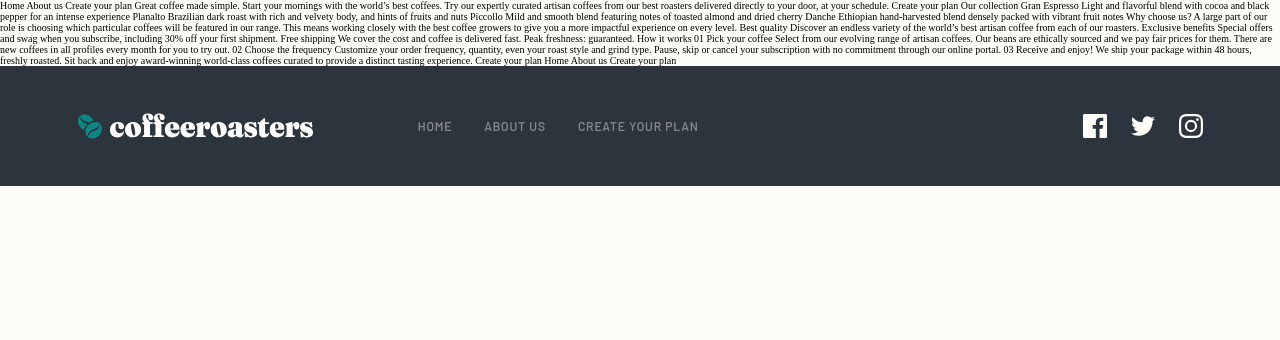
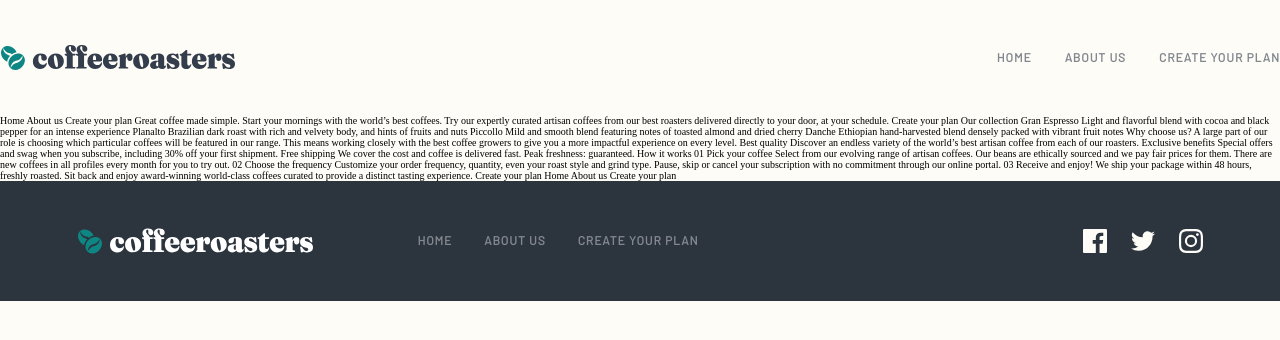
Before and after one commit to Dawid-Kolankowski/coffeeroasters-subscription-site, a plain HTML site: page index.html in a window 1280 px wide. Drawn offline with Linux system fonts and the light colour scheme.

Commit message:
add nav bar, no mobile

```diff
--- /dev/null
+++ b/header.js
@@ -0,0 +1,15 @@
+const btnHamburger = document.querySelector("#btnHamburger");
+const header = document.querySelector(".header");
+const body = document.body;
+const overlay = document.querySelector(".overlay");
+
+btnHamburger.addEventListener("click", function () {
+  console.log(overlay);
+  header.classList.toggle("open");
+  body.classList.toggle("no-scroll");
+});
+
+overlay.addEventListener("click", function () {
+  header.classList.toggle("open");
+  body.classList.toggle("no-scroll");
+});
--- a/index.html
+++ b/index.html
@@ -21,10 +21,38 @@
       href="https://fonts.googleapis.com/css2?family=Barlow&display=swap"
       rel="stylesheet"
     />
-
+    <script defer src="./header.js"></script>
     <title>Coffeeroasters subscription site</title>
   </head>
   <body>
+    <header class="header container">
+      <div class="overlay"></div>
+      <nav class="header__nav container">
+        <a href="./index.html" class="header__logo">
+          <img
+            class="header__logo"
+            src="./assets/shared/desktop/logo.svg"
+            alt="logo"
+          />
+        </a>
+
+        <div id="btnHamburger" class="header__toggle hide-for-tablet">
+          <span></span>
+          <span></span>
+          <span></span>
+        </div>
+        <div class="header__links hide-for-mobile">
+          <a href="">HOME</a>
+          <a href="">ABOUT US</a>
+          <a href="">CREATE YOUR PLAN</a>
+        </div>
+      </nav>
+      <div class="header__menu hide-for-tablet">
+        <a href="">Home</a>
+        <a href="">About Us</a>
+        <a href="">Create Your Plan</a>
+      </div>
+    </header>
     Home About us Create your plan Great coffee made simple. Start your mornings
     with the world’s best coffees. Try our expertly curated artisan coffees from
     our best roasters delivered directly to your door, at your schedule. Create
--- a/styles/_global.scss
+++ b/styles/_global.scss
@@ -18,3 +18,7 @@ img {
 body {
   background-color: $light-cream;
 }
+
+a {
+  text-decoration: none;
+}
--- a/styles/_utils.scss
+++ b/styles/_utils.scss
@@ -10,3 +10,15 @@
     max-width: 128rem;
   }
 }
+
+.hide-for-mobile {
+  @media screen and (max-width: $tablet) {
+    display: none !important;
+  }
+}
+
+.hide-for-tablet {
+  @include size(tablet) {
+    display: none !important;
+  }
+}
--- /dev/null
+++ b/styles/components/_header.scss
@@ -0,0 +1,40 @@
+.header {
+  &__nav {
+    display: flex;
+    justify-content: space-between;
+    align-items: center;
+    padding-top: 3.2rem;
+    padding-bottom: 4rem;
+
+    @include size(tablet) {
+      padding-top: 4rem;
+      padding-bottom: 5.3rem;
+    }
+    @include size(desktop) {
+      padding-top: 4.4rem;
+      padding-bottom: 4.4rem;
+    }
+  }
+
+  &__links {
+    display: flex;
+    gap: 3.3rem;
+    a {
+      font-family: $font-barlow;
+      color: $grey;
+      font-style: normal;
+      font-weight: 700;
+      font-size: 12px;
+      line-height: 15px;
+
+      letter-spacing: 0.923077px;
+      text-transform: uppercase;
+    }
+  }
+  &__logo {
+    width: 16.8rem;
+    @include size(tablet) {
+      width: 23.6rem;
+    }
+  }
+}
--- a/styles/styles.scss
+++ b/styles/styles.scss
@@ -4,3 +4,4 @@
 @import "./utils.scss";
 
 @import "./components/footer";
+@import "./components/header";
```
Also changed, not shown: about.html (+1 -0 lines), plan.html (+1 -0 lines), styles/styles.css, 1 other file.
